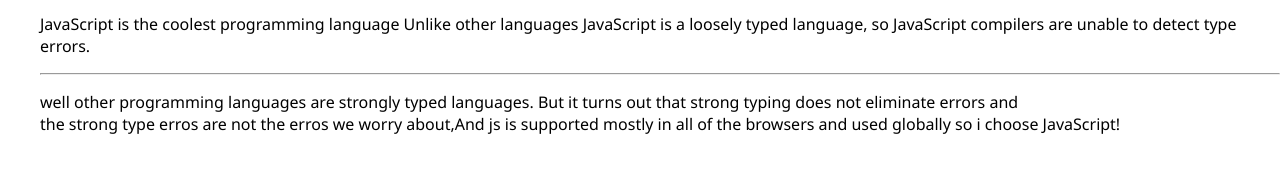
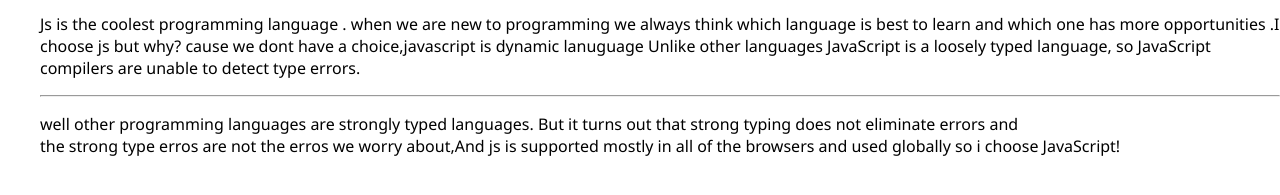
Before and after one commit to rahul5564/portfolio, a plain HTML site: page whyjs.html in a window 1280 px wide. Shown: the part 405-600 px from the top of the page. Drawn offline with Linux system fonts and the light colour scheme.

Commit message:
updated blogs

```diff
--- a/whyjs.html
+++ b/whyjs.html
@@ -13,9 +13,9 @@
     <p>
         <img id="imagejs" src="https://cdn.mos.cms.futurecdn.net/EzgdmaCQuT84bgDL4fhXZS.jpg" alt="A js pic">
         <ul>
-            JavaScript is the coolest programming language
-        Unlike other languages JavaScript is a loosely typed language, so JavaScript compilers are unable to detect type
-         errors.
+            Js is the coolest programming language . when we are new to programming we always think which language is best to learn and  which one has more opportunities
+            .I choose js but why? cause we dont have a choice,javascript is dynamic lanuguage Unlike other languages JavaScript is a loosely typed language, so JavaScript compilers are unable to detect type
+             errors.
            </p>
            <hr>
           <p>well other programming languages are strongly typed languages. But it turns out that strong typing does not eliminate errors and <br>
```
Also changed, not shown: blogs.html (+1 -2 lines).
